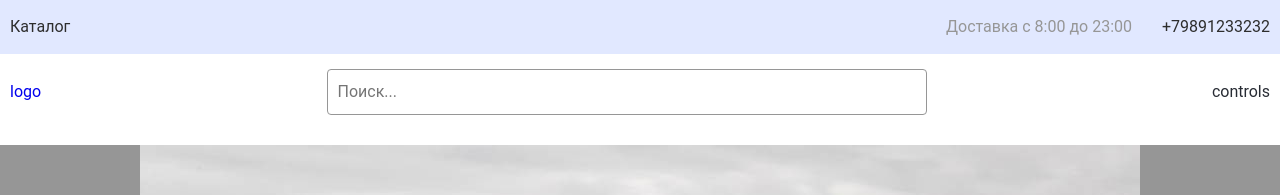
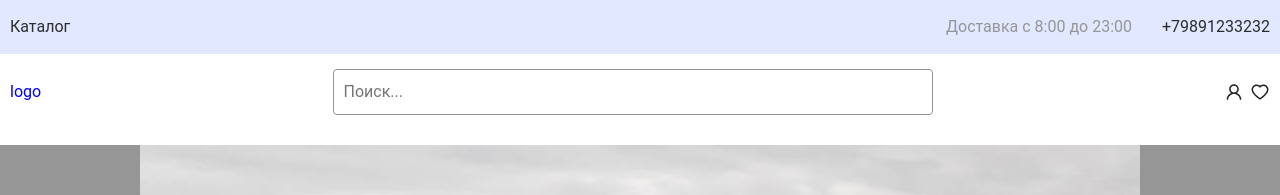
Before and after one commit to PavelKuklin/idea-on-react, a React (Create React App) app: page / in a window 1280 px wide. Shown: the top 195 px of the page. Built offline with nearby package versions, Linux system fonts and the light colour scheme.

Commit message:
[OK-user-login] Переписал стили header на модуль. Добавил иконки.

```diff
--- a/package.json
+++ b/package.json
@@ -8,6 +8,7 @@
     "@testing-library/user-event": "^13.5.0",
     "react": "^18.2.0",
     "react-dom": "^18.2.0",
+    "react-icons": "^4.10.1",
     "react-router-dom": "^6.15.0",
     "react-scripts": "5.0.1",
     "sass": "^1.66.1",
--- a/src/App.jsx
+++ b/src/App.jsx
@@ -8,7 +8,7 @@ import Header from 'components/layout/Header/Header';
 
 function app() {
   return (
-    <div className='wrapper'>
+    <div className='main-wrapper'>
       <Header />
 
       <div className='content'>
--- a/src/assets/styles/scss/_variabels.scss
+++ b/src/assets/styles/scss/_variabels.scss
@@ -1,11 +1,15 @@
 /* COLORS */
-$dark: rgba(40, 44, 52, 1.0);
-$text: rgba(45, 45, 45, 1.0);
-$grey: rgba(150, 150, 150, 1.0);
-$light: rgba(255, 255, 255, 0.87);
-$lite_pink: rgba(225, 232, 255, 1.0);
-$blue: rgba(113, 136, 212, 1.0);
+$primary_dark: #212121;
+$primary_blue: #7188d4;
 
+$dark: $primary_dark;
+$text: lighten($primary_dark, 4.7%);
+$grey: lighten($primary_dark, 46%);
+$light: lighten($primary_dark, 100%);
+$lite_blue: #e1e8ff;
+$blue: $primary_blue;
+
+/* transition */
 $transition: 0.3s ease;
 
 /* SIZES */
--- a/src/assets/styles/scss/index.scss
+++ b/src/assets/styles/scss/index.scss
@@ -2,7 +2,6 @@
 @import './libs/reset';
 @import './libs/normalize';
 
-@import './layouts/header.scss';
 @import './layouts/footer.scss';
 @import './layouts/banner.scss';
 
--- a/src/assets/styles/scss/layouts/header.scss
+++ /dev/null
@@ -1,96 +0,0 @@
-.header {
-  &-wrapper {
-    padding-bottom: 15px;
-  }
-
-  &-block {
-    display: grid;
-    grid-template-areas: "logo search controls";
-    grid-template-columns: max-content 1fr max-content;
-    gap: 10px;
-    align-items: center;
-    padding: 15px 10px;
-    margin: 0 auto;
-    position: relative;
-
-    &__logo {
-      grid-area: logo;
-    }
-
-    &__search {
-      grid-area: search;
-      display: flex;
-      justify-content: center;
-    }
-
-    &__field {
-      max-width: 600px;
-      border: 1px solid $grey;
-      border-radius: 4px;
-      color: $light;
-      cursor: pointer;
-      font-size: 16px;
-      outline: 0;
-      padding: 10px 25px 10px 10px;
-      flex-grow: 1;
-
-      @media (prefers-color-scheme: light) {
-        color: $grey;
-      }
-    }
-
-    &__controls {
-      grid-area: controls;
-    }
-  }
-}
-
-.headerTop {
-  color: $text;
-  background-color: $lite_pink;
-
-  &__block {
-    padding: 15px 10px;
-    display: flex;
-    flex-wrap: wrap;
-    align-content: center;
-    justify-content: center;
-    align-items: center;
-    gap: 30px;
-  }
-
-  &__menu {
-    display: flex;
-    justify-content: flex-start;
-    align-items: center;
-    flex-wrap: wrap;
-    flex: 1 1 auto;
-    gap: 10px;
-
-    &_link {
-      color: $text;
-      transition: $transition;
-
-      &:hover {
-        color: $blue;
-      }
-    }
-  }
-
-  &__text {
-    color: $grey;
-  }
-
-  &__contacts {
-    &_phone {
-      color: $text;
-      transition: $transition;
-
-      &:hover {
-        color: $blue;
-      }
-    }
-  }
-
-
-}
--- a/src/assets/styles/scss/libs/normalize.scss
+++ b/src/assets/styles/scss/libs/normalize.scss
@@ -8,7 +8,7 @@ body,
   height: 100%;
 }
 
-.wrapper {
+.main-wrapper {
   display: flex;
   flex-direction: column;
   height: 100%;
--- a/src/components/layout/Header/Header.jsx
+++ b/src/components/layout/Header/Header.jsx
@@ -1,27 +1,32 @@
 import React from 'react';
 import { Link } from 'react-router-dom';
 
-import HeaderTop from 'components/layout/Header/HeaderTop';
+import { AiOutlineUser, AiOutlineHeart } from "react-icons/ai";
+import HeaderTop from 'components/layout/Header/HeaderTop/HeaderTop';
+import styles from './Header.module.scss';
 
 const Header = () => {
   return (
-    <div className='header-wrapper'>
+    <div className={styles.wrapper}>
       <HeaderTop />
 
-      <div className='container' >
-        <div className='header-block'>
-          <div className='header-block__logo'>
+      <div className='container'>
+        <div className={styles.block}>
+          <div className={styles['block__logo']}>
             {/* //ссылки делаем через Link чтобы переход был без перезагрузки */}
             <Link to='/'>logo</Link>
           </div>
-          <div className='header-block__search'>
+          <div className={styles['block__search']}>
             <input
-              className='header-block__field'
+              className={styles['block__field']}
               type='text'
               placeholder='Поиск...'
             />
           </div>
-          <div className='header-block__controls'>controls</div>
+          <div className={styles['block__controls']}>
+            <AiOutlineUser className={styles['controls-icon']}/>
+            <AiOutlineHeart className={styles['controls-icon']}/>
+          </div>
         </div>
       </div>
     </div>
--- /dev/null
+++ b/src/components/layout/Header/Header.module.scss
@@ -0,0 +1,63 @@
+@import '../../../assets/styles/scss/variabels';
+
+.wrapper {
+  padding-bottom: 15px;
+}
+
+.block {
+  display: grid;
+  grid-template-areas: "logo search controls";
+  grid-template-columns: max-content 1fr max-content;
+  gap: 10px;
+  align-items: center;
+  padding: 15px 10px;
+  margin: 0 auto;
+  position: relative;
+
+  &__logo {
+    grid-area: logo;
+  }
+
+  &__search {
+    grid-area: search;
+    display: flex;
+    justify-content: center;
+  }
+
+  &__field {
+    max-width: 600px;
+    border: 1px solid $grey;
+    border-radius: 4px;
+    color: $light;
+    cursor: pointer;
+    font-size: 16px;
+    outline: 0;
+    padding: 10px 25px 10px 10px;
+    flex-grow: 1;
+
+    @media (prefers-color-scheme: light) {
+      color: $grey;
+    }
+  }
+
+  &__controls {
+    grid-area: controls;
+    height: 100%;
+    display: flex;
+    justify-content: space-between;
+    align-items: stretch;
+    gap: 6px;
+  }
+}
+
+.controls-icon {
+  max-width: 100%;
+  height: 100%;
+  width: 20px;
+  cursor: pointer;
+  transition: $transition;
+
+  &:hover {
+    color: $blue;
+  }
+}
--- a/src/components/layout/Header/HeaderTop.jsx
+++ b/src/components/layout/Header/HeaderTop/HeaderTop.jsx
@@ -1,25 +1,27 @@
 import React from 'react';
 import { Link } from 'react-router-dom';
 
+import styles from './HeaderTop.module.scss';
+
 const HeaderTop = () => {
   return (
-    <div className='headerTop'>
+    <div className={styles.wrapper}>
       <div className='container'>
-        <div className='headerTop__block'>
-          <ul className='headerTop__menu'>
-            <li className='headerTop__menu_item'>
+        <div className={styles.block}>
+          <ul className={styles.menu}>
+            <li>
               {/* //ссылки делаем через Link чтобы переход был без перезагрузки */}
-              <Link to="/collection/all" className='headerTop__menu_link'>
+              <Link to="/collection/all" className={styles['menu_link']}>
                 Каталог
               </Link>
             </li>
           </ul>
-          <div className='headerTop__text'>
+          <div className={styles.text}>
             <div>Доставка с 8:00 до 23:00</div>
           </div>
           <div>
             <div>
-              <a className='headerTop__contacts_phone' href='tel:+79891233232'>
+              <a className={styles['contacts_phone']} href='tel:+79891233232'>
                 +79891233232
               </a>
             </div>
--- /dev/null
+++ b/src/components/layout/Header/HeaderTop/HeaderTop.module.scss
@@ -0,0 +1,49 @@
+@import '../../../../assets/styles/scss/variabels';
+
+.wrapper {
+  color: $text;
+  background-color: $lite_blue;
+}
+
+.block {
+  padding: 15px 10px;
+  display: flex;
+  flex-wrap: wrap;
+  align-content: center;
+  justify-content: center;
+  align-items: center;
+  gap: 30px;
+}
+
+.menu {
+  display: flex;
+  justify-content: flex-start;
+  align-items: center;
+  flex-wrap: wrap;
+  flex: 1 1 auto;
+  gap: 10px;
+
+  &_link {
+    color: $text;
+    transition: $transition;
+
+    &:hover {
+      color: $blue;
+    }
+  }
+}
+
+.text {
+  color: $grey;
+}
+
+.contacts {
+  &_phone {
+    color: $text;
+    transition: $transition;
+
+    &:hover {
+      color: $blue;
+    }
+  }
+}
```
Also changed, not shown: 1 other file (tests, documents, lock files or other folders).
